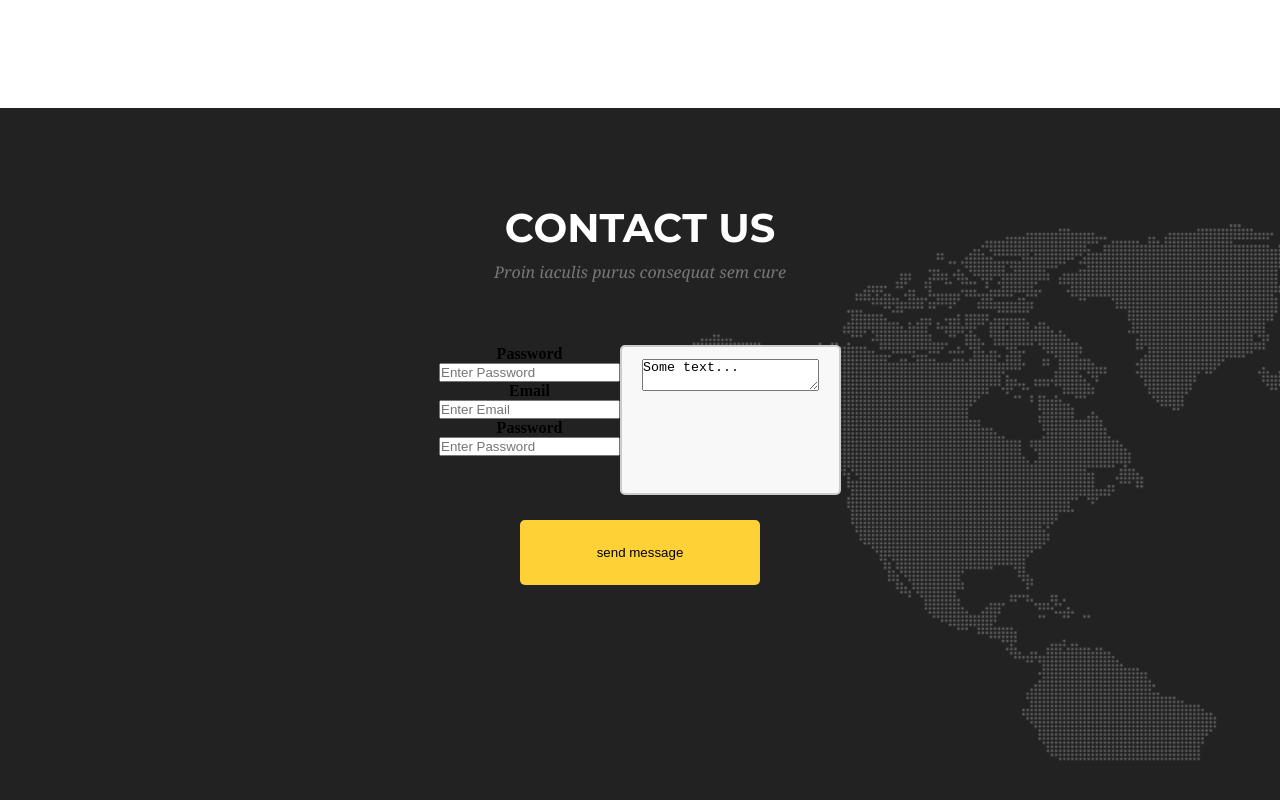
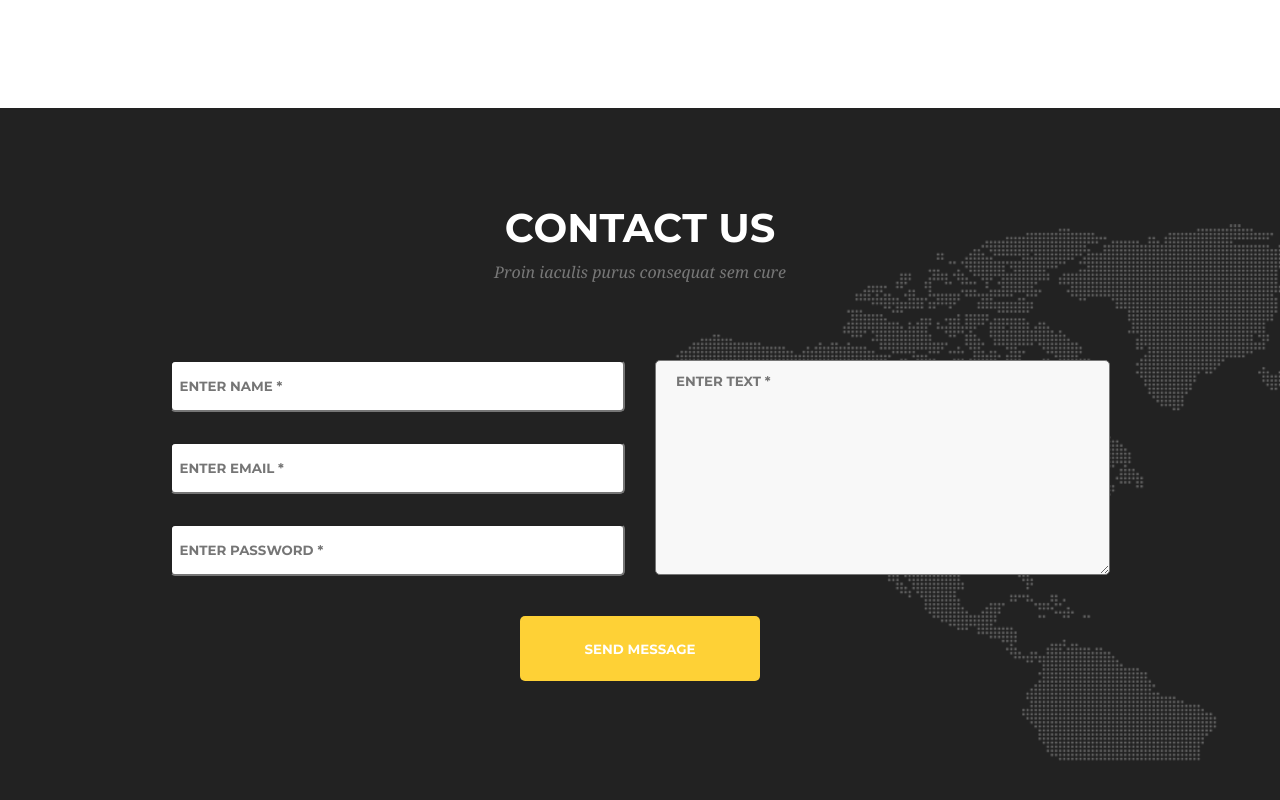
Before and after one commit to t-1000-t/moduls, a plain HTML site: page m_7/index.html in a window 1280 px wide. Shown: the part 575-1375 px from the top of the page. Drawn offline with Linux system fonts and the light colour scheme.

Commit message:
btn style

```diff
--- a/m_7/css/style.css
+++ b/m_7/css/style.css
@@ -9,7 +9,6 @@
 .container_header {
     margin: auto;
     max-width: 940px;
-
 }
 .wrapper {
     display: flex;
@@ -67,7 +66,6 @@
     justify-content: space-between;
     padding-top: 65px;
     padding-bottom: 120px;
-
 }
 .card {
     text-align: center;
@@ -96,7 +94,6 @@ footer {
     margin: auto;
     max-width: 1400px;
     text-align: center;
-
 }
 .bg_img {
     padding-top: 110px;
@@ -104,7 +101,6 @@ footer {
     background-repeat: no-repeat;
     background-position: right;
     background-image: url(../img/map.png);
-
 }
 .title_footer {
     text-transform: uppercase;
@@ -127,18 +123,27 @@ footer {
     display: flex;
     flex-direction: column;
 }
-.textar {
-    height: 150px;
+.cell_lab {
+    width: 455px;
+    height: 52px;
+    color: rgb(187, 187, 187);
+    text-transform: uppercase;
+    line-height: 1.2;
+    border-radius: 5px;
+    margin: 15px;
+}
+.cell_ter {
+    width: 455px;
+    height: 215px;
+    margin: 15px;
     padding: 12px 20px;
+    border-radius: 5px;
     box-sizing: border-box;
-    border: 2px solid #ccc;
-    border-radius: 5px;
+    text-transform: uppercase;
+    line-height: 1.2;
+    color: rgb(187, 187, 187);
     background-color: #f8f8f8;
-    font-size: 16px;
-    resize: none;
-  }
-
-
+}
 
 .btn {
     top: 497px;
@@ -149,12 +154,16 @@ footer {
     border: 0;
     padding: 0;
     margin-top: 25px;
+    text-transform: uppercase;
+    line-height: 1.2;
+    color: #ffffff;
     background-color: #fed136;
 }
 .btn:hover {
     background-color: #ffae00;
 }
 
+/* style_text */
 .montserrat_regular {
     font-family: "Montserrat";
     font-style: normal;
@@ -177,15 +186,25 @@ footer {
 }
 
 input[type="email"]:focus:invalid,
-textarea[name="body"]:focus:invalid,
-input[name="name"]:focus:invalid {
-    outline-color: red;
-    transition: outline-color 5s;
+textarea[name="textarea"]:focus:invalid,
+input[name="name"]:focus:invalid
+input[name="password"]:focus:invalid {
+  outline-color: red;
+  transition: outline-color 5s;
 }
 
 input[type="email"]:focus:valid,
-textarea[name="body"]:focus:valid,
-input[name="name"]:focus:valid {
-    outline-color: green;
-    transition: outline-color .4s;
+textarea[name="textarea"]:focus:valid,
+input[name="name"]:focus:valid,
+input[name="password"]:focus:valid {
+  outline-color: green;
+  transition: outline-color .4s;
 }
+
+.cell_lab,
+.cell_ter {
+  box-sizing: border-box;
+  display: block;
+  outline: 4px solid transparent;
+  transition: outline-color 0.1s;
+}
--- a/m_7/index.html
+++ b/m_7/index.html
@@ -14,11 +14,7 @@
             <header>
                 <div class="wrapper">
                     <div class="logo">
-                            <img
-                                class="logo_img"
-                                src="./img/logo.png"
-                                alt="Logo"
-                            />
+                        <img class="logo_img" src="./img/logo.png" alt="Logo" />
                     </div>
                     <nav>
                         <ol class="menu">
@@ -54,10 +50,7 @@
                 <div class="cards">
                     <div class="card">
                         <div>
-                                <img
-                                    src="./img/E_commerce.jpg"
-                                    alt="E-Commerce"
-                                />
+                            <img src="./img/E_commerce.jpg" alt="E-Commerce" />
                         </div>
                         <div>
                             <h4 class="title_card montserrat_700">
@@ -73,10 +66,7 @@
                     </div>
                     <div class="card">
                         <div>
-                                <img
-                                    src="./img/responsive.jpg"
-                                    alt="E-Commerce"
-                                />
+                            <img src="./img/responsive.jpg" alt="E-Commerce" />
                         </div>
                         <div>
                             <h4 class="title_card montserrat_700">
@@ -92,10 +82,7 @@
                     </div>
                     <div class="card">
                         <div>
-                                <img
-                                    src="./img/security.jpg"
-                                    alt="E-Commerce"
-                                />
+                            <img src="./img/security.jpg" alt="E-Commerce" />
                         </div>
                         <div>
                             <h4 class="title_card montserrat_700">
@@ -129,34 +116,43 @@
                         <form>
                             <div class="box_cel_tex">
                                 <div class="cell">
-                                        <label for="psw"><b>Password</b></label>
+                                    <label for="name"></label>
                                     <input
+                                        class="cell_lab montserrat_700"
                                         type="text"
-                                            placeholder="Enter Password"
+                                        placeholder="  Enter name *"
                                         name="name"
                                         required
                                     />
-                                        <label for="email"><b>Email</b></label>
+                                    <label for="email"></label>
                                     <input
-                                            type="text"
-                                            placeholder="Enter Email"
+                                        class="cell_lab montserrat_700"
+                                        type="email"
+                                        placeholder="  Enter Email *"
                                         name="email"
                                         required
                                     />
 
-                                        <label for="psw"><b>Password</b></label>
+                                    <label for="password"></label>
                                     <input
+                                        class="cell_lab montserrat_700"
                                         type="password"
-                                            placeholder="Enter Password"
+                                        placeholder="  Enter Password *"
                                         name="password"
                                         required
                                     />
                                 </div>
-                                    <div class="textar">
-                                        <textarea>Some text...</textarea>
+                                <div>
+                                    <textarea
+                                        class="cell_ter montserrat_700"
+                                        type="textarea"
+                                        placeholder="Enter text *"
+                                        name="textarea"
+                                        required
+                                    ></textarea>
                                 </div>
                             </div>
-                                <button type="submit" class="btn">
+                            <button type="submit" class="btn montserrat_700">
                                 send message
                             </button>
                         </form>
```
Lines whose indentation alone changed are shown as unchanged.
